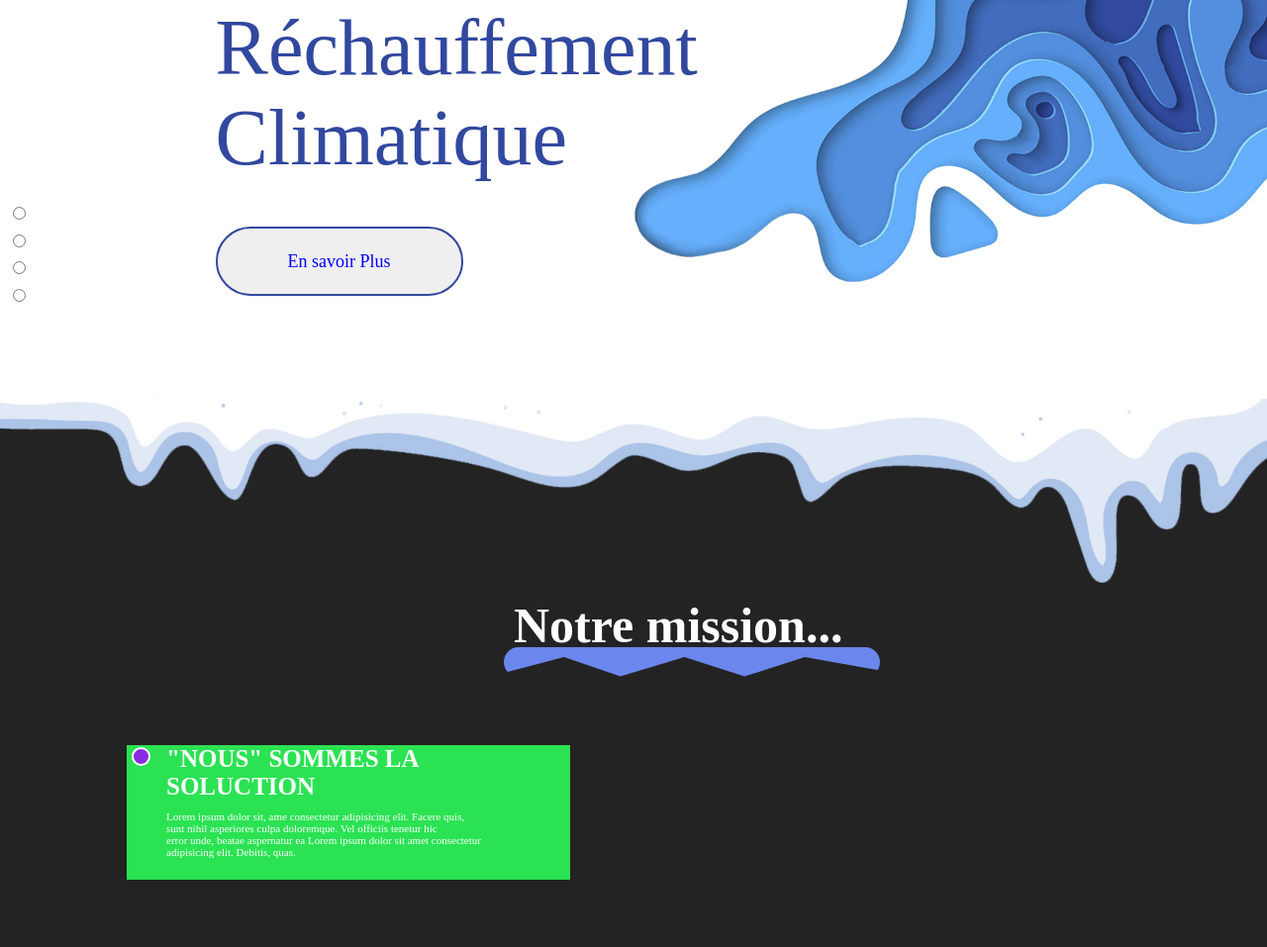
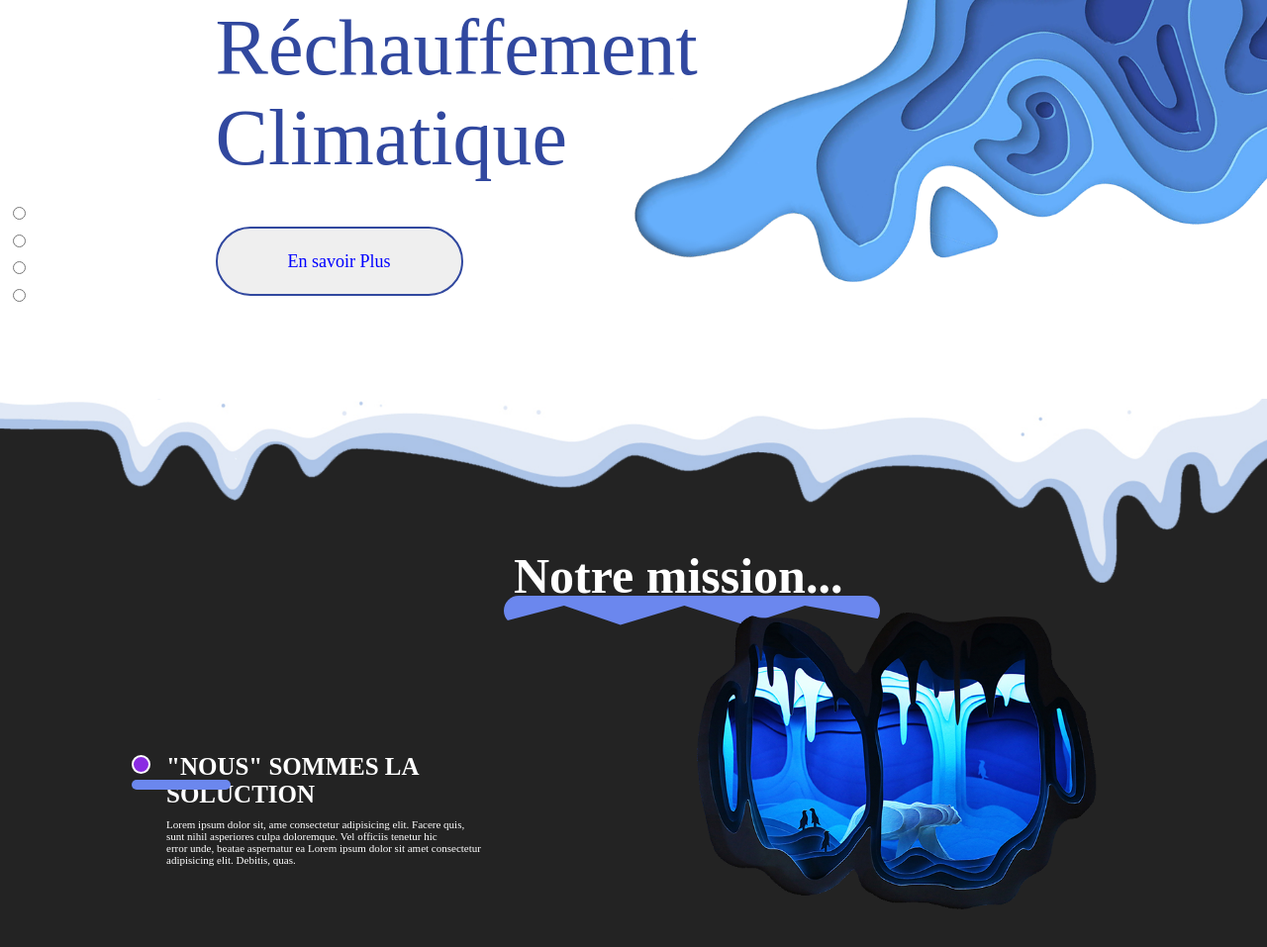
Before and after one commit to MUKEBUDAVID/climat, a plain HTML site: page index.html in a window 1280 px wide. Shown: the part 231-1188 px from the top of the page at 99% size. Drawn offline with Linux system fonts and the light colour scheme; a web font is replaced by a local one.

Commit message:
section 2 fin de la premier parti

```diff
--- a/index.css
+++ b/index.css
@@ -423,7 +423,7 @@ input[type="radio"]#visa {
 .sect2 .h1{
     font-size: 5rem;
     margin-left: 519px;
-    padding-top: 200px;
+    padding-top: 150px;
     color: white;
     position: relative;
 }
@@ -431,7 +431,7 @@ input[type="radio"]#visa {
 .sect2 .h1::before {
     content: "";
     position: absolute;
-    top: 251px;
+    top: 199px;
     left: -10px;
     height: 30px;
     width: 380px;
@@ -442,9 +442,9 @@ input[type="radio"]#visa {
 .sect2 .left{
    width: 35%;
    height: 17%;
-   margin-top: 92px;
+   margin-top: 150px;
    margin-left: 10%;
-   background-color: rgb(43, 226, 83);
+   /* background-color: rgb(43, 226, 83); */
    position: relative;
 }
 .sect2 .left h1{
@@ -464,7 +464,16 @@ input[type="radio"]#visa {
     border:2px white solid ;
     border-radius:50px;
 }
-
+.sect2 .left h1::after {
+    content: "";
+    position: absolute;
+    width: 100px;
+    height: 10px;
+    top: 27px;
+    left: 5px;
+    background-color:#6b87ee;
+    border-radius: 50px;
+}
 
 .sect2 .left p {
     font-size: 1.1rem;
@@ -473,3 +482,11 @@ input[type="radio"]#visa {
     margin-top:10px;
 
 }
+
+.sect2  img {
+    position: absolute;
+    height: 300px;
+    left: 55%;
+    top: 850px;
+
+}
--- a/index.html
+++ b/index.html
@@ -52,6 +52,8 @@
     <section class="sect2">
         <h1 class="h1" >Notre mission...</h1>
 
+
+
             <div class="left">
                 <h1>"NOUS" SOMMES LA SOLUCTION</h1>
 
@@ -61,7 +63,7 @@
             </div>
 
 
-            <div class="right"></div>
+           <img src="image/4.png" alt="icone polaire"  >
 
 
     </section>
```
